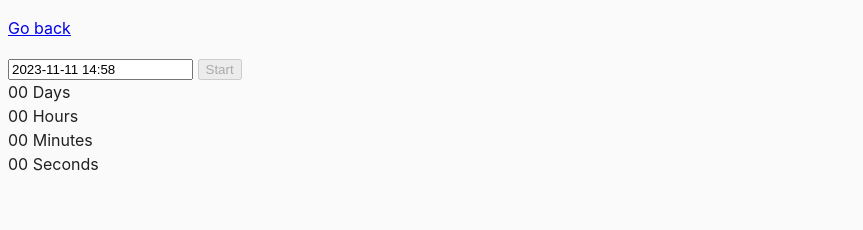
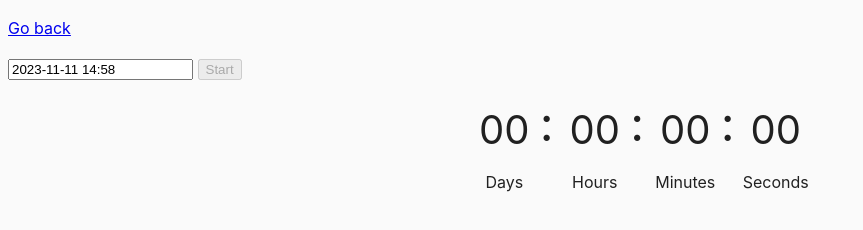
Before and after one commit to ValeriiDerbenov/goit-js-hw-09, a website built with Parcel: page src/02-timer.html in a window 1280 px wide. Shown: the whole page, without its empty margins (0-863 px from the left). Built offline with nearby package versions, Linux system fonts and the light colour scheme.

Commit message:
css timer, promises1

```diff
--- a/src/02-timer.html
+++ b/src/02-timer.html
@@ -5,6 +5,7 @@
     <meta name="viewport" content="width=device-width, initial-scale=1.0" />
     <title>Countdown timer</title>
     <link rel="stylesheet" href="css/common.css" />
+    <link rel="stylesheet" href="css/timer.css" />
   </head>
   <body>
     <p><a href="index.html">Go back</a></p>
--- /dev/null
+++ b/src/css/timer.css
@@ -0,0 +1,24 @@
+.timer {
+  display: flex;
+  justify-content: center;
+}
+.field {
+  position: relative;
+}
+.value {
+  display: flex;
+  padding: 20px 20px 10px 20px;
+  font-size: 40px;
+}
+.label {
+  position: absolute;
+  transform: translateX(-50%);
+  left: 50%;
+}
+.field:not(:last-child)::after {
+  content: ':';
+  font-size: 48px;
+  position: absolute;
+  right: -4px;
+  top: 8px;
+}
```
Also changed, not shown: src/03-promises.html (+1 -0 lines), src/css/promises.css (added, +15 -0 lines).
